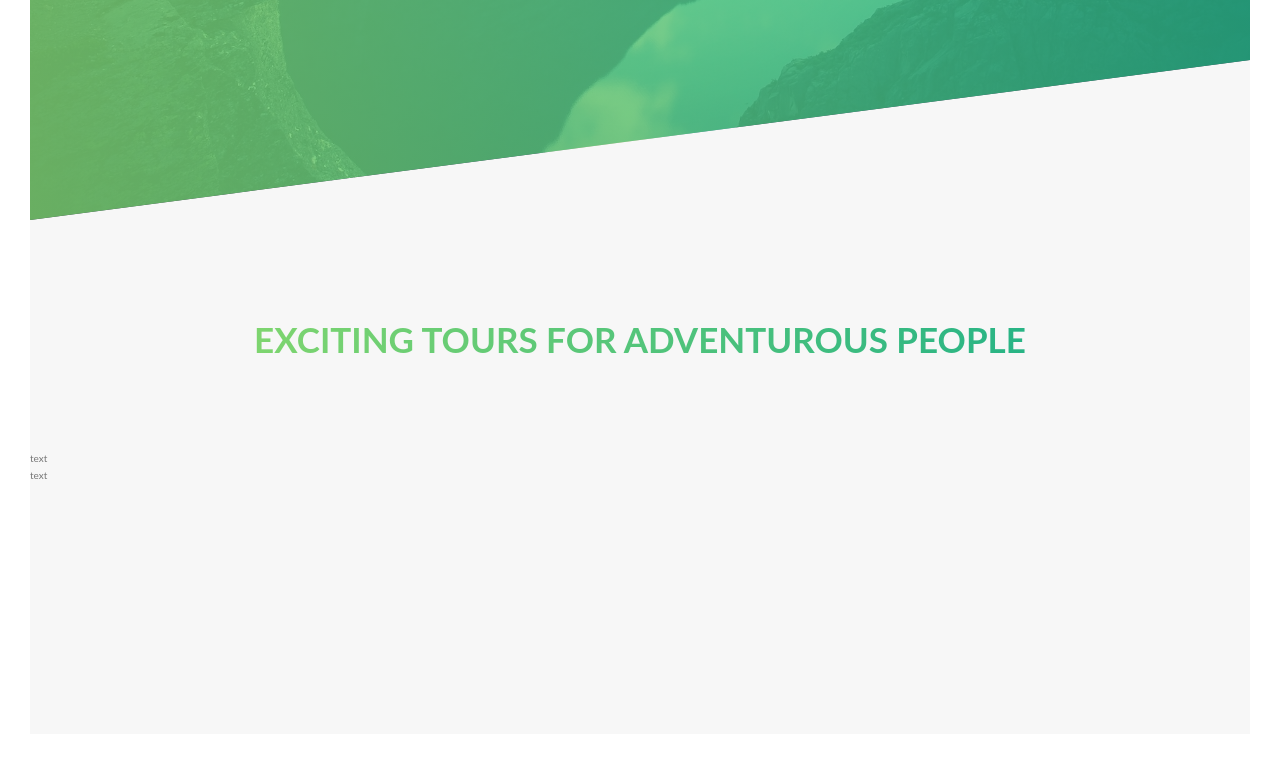
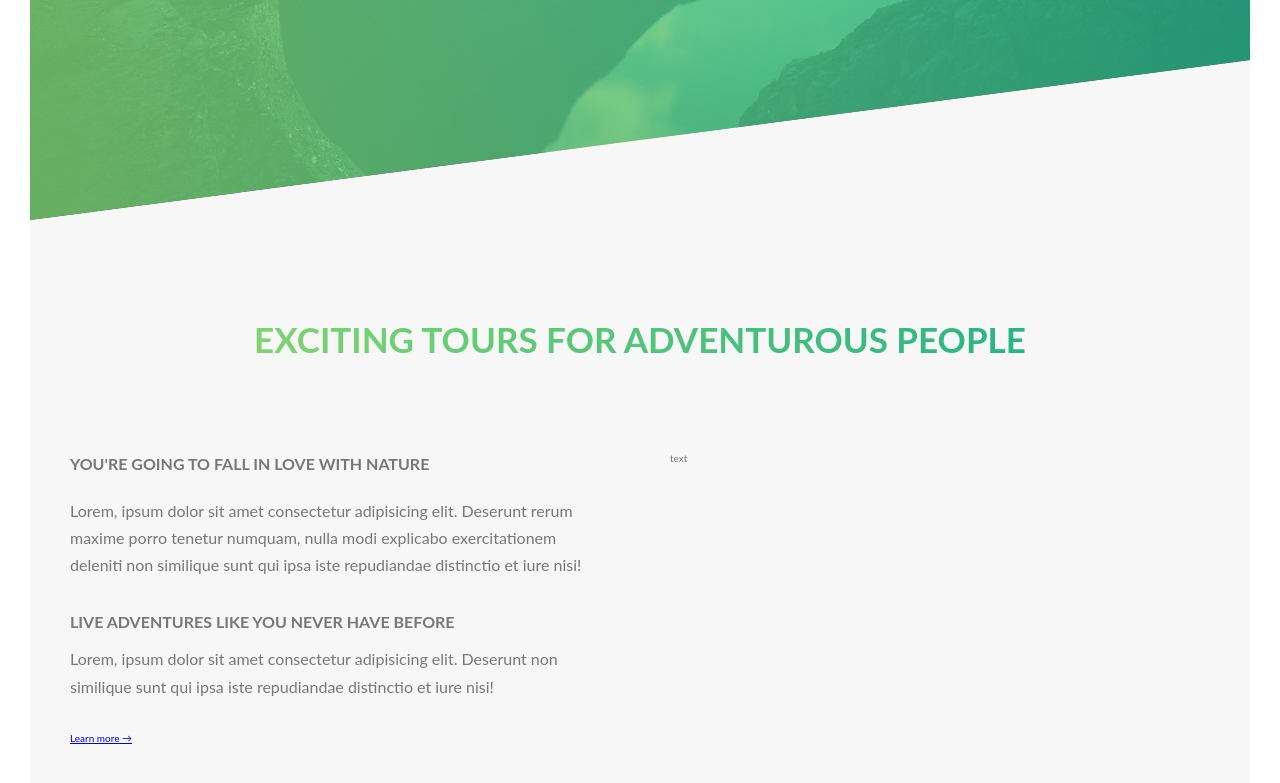
Before and after one commit to Edwin-Karanu-Muiruri/Natuors-css, a website: page index.html in a window 1280 px wide. Shown: the part 570-1353 px from the top of the page. Drawn offline with Linux system fonts and the light colour scheme.

Commit message:
About paragraph and button

```diff
--- a/index.html
+++ b/index.html
@@ -26,7 +26,7 @@
 
     <main>
         <section class="section-about">
-            <div class="u-center-text u-margin-bottom-8">
+            <div class="u-center-text u-margin-bottom-big">
                 <h2 class="heading-secondary">
                     Exciting tours for adventurous people
                 </h2>
@@ -34,7 +34,17 @@
 
             <div class="row">
                 <div class="col-1-of-2">
-                    text
+                    <h3 class="heading-tertiary u-margin-bottom-medium">You're going to fall in love with nature</h3>
+                    <p class="paragraph">
+                        Lorem, ipsum dolor sit amet consectetur adipisicing elit. Deserunt rerum maxime porro tenetur numquam, nulla modi explicabo exercitationem deleniti non similique sunt qui ipsa iste repudiandae distinctio et iure nisi!
+                    </p>
+
+                    <h3 class="heading-tertiary u-margin-bottom-small">Live adventures like you never have before</h3>
+                    <p class="paragraph">
+                        Lorem, ipsum dolor sit amet consectetur adipisicing elit. Deserunt non similique sunt qui ipsa iste repudiandae distinctio et iure nisi!
+                    </p>
+
+                    <a href="#" class="btn-text">Learn more &rarr;</a>
                 </div>
 
                 <div class="col-1-of-2">
--- a/sass/abstracts/_variables.scss
+++ b/sass/abstracts/_variables.scss
@@ -14,3 +14,6 @@
 $grid-width: 114rem;
 $gutter-vertical:8rem;
 $gutter-horizontal:6rem;
+
+// Fonts
+$default-font-size: 1.6rem;
--- a/sass/base/_typography.scss
+++ b/sass/base/_typography.scss
@@ -53,3 +53,17 @@
         text-shadow: .5rem 1rem 2rem rgba($color-black, .2);
     }
 }
+
+.heading-tertiary {
+    font-size: 1.6rem;
+    font-weight: 700;
+    text-transform: uppercase;
+}
+
+.paragraph {
+    font-size: 1.6rem;
+
+    &:not(:last-child) {
+        margin-bottom: 3rem;
+    }
+}
--- a/sass/base/_utilities.scss
+++ b/sass/base/_utilities.scss
@@ -1,7 +1,5 @@
-.u-center-text {
-    text-align: center;
-}
+.u-center-text { text-align: center; }
 
-.u-margin-bottom-8 {
-    margin-bottom: 8rem;
-}
+.u-margin-bottom-big { margin-bottom: 8rem; }
+.u-margin-bottom-small { margin-bottom: 1rem;}
+.u-margin-bottom-medium { margin-bottom: 2rem;}
--- a/sass/components/_button.scss
+++ b/sass/components/_button.scss
@@ -58,3 +58,19 @@
 
 
 }
+
+.btn-text {
+    &:link,
+    &::visited {
+        font-size: $default-font-size;
+        color: $color-primary;
+        display: inline-block;
+        text-decoration: none;
+        border-bottom: 0.1rem solid $color-primary;
+        padding: 3px;
+    }
+
+    // &:hover {
+
+    // }
+}
--- a/sass/layout/_grid.scss
+++ b/sass/layout/_grid.scss
@@ -1,7 +1,7 @@
 .row {
     max-width: $grid-width;
-    background-color: #eee;
     margin: 0 auto;
+    display: block;
 
     &:not(:last-child) {
         margin-bottom: $gutter-vertical;
@@ -11,7 +11,6 @@
 
     .col-1-of-2 {
         width: calc((100% - #{$gutter-horizontal})/2);
-        background-color: orangered;
         float: left;
 
         &:not(:last-child) {
```
Also changed, not shown: css/style.css.
